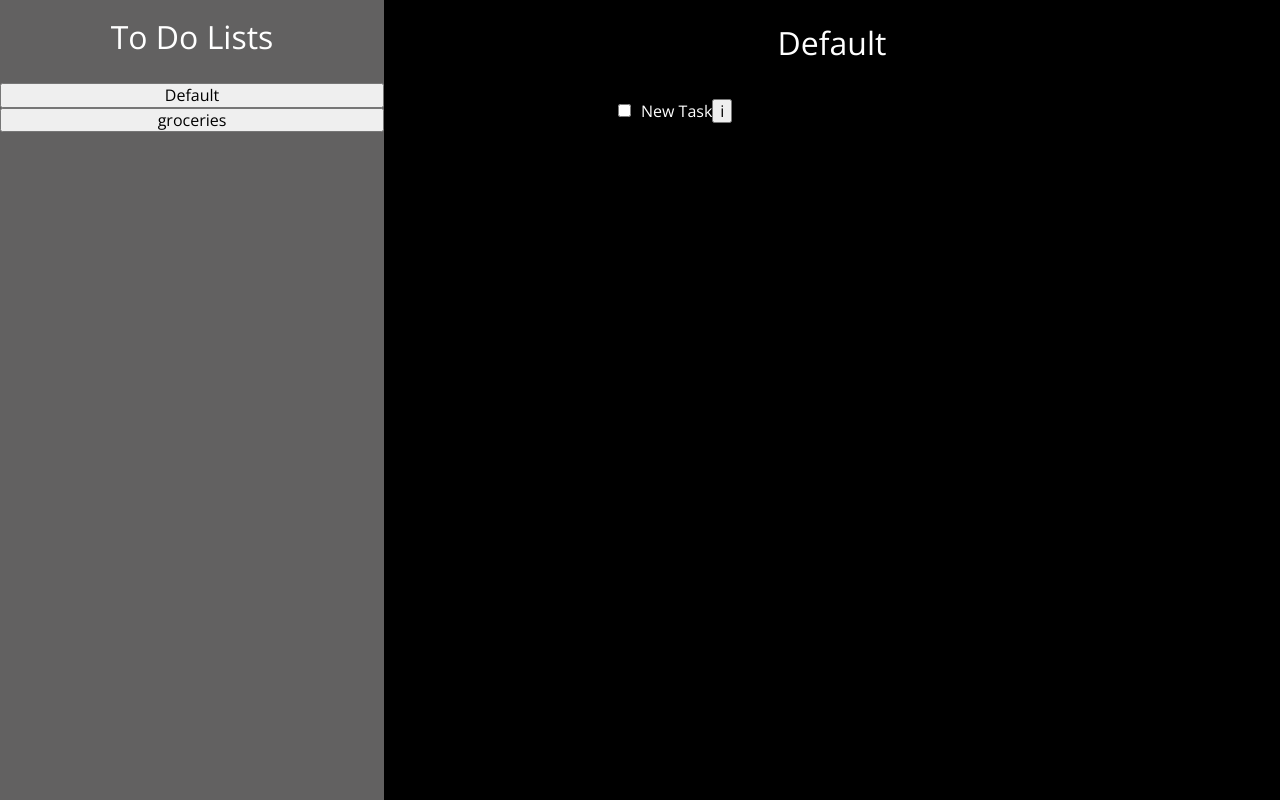
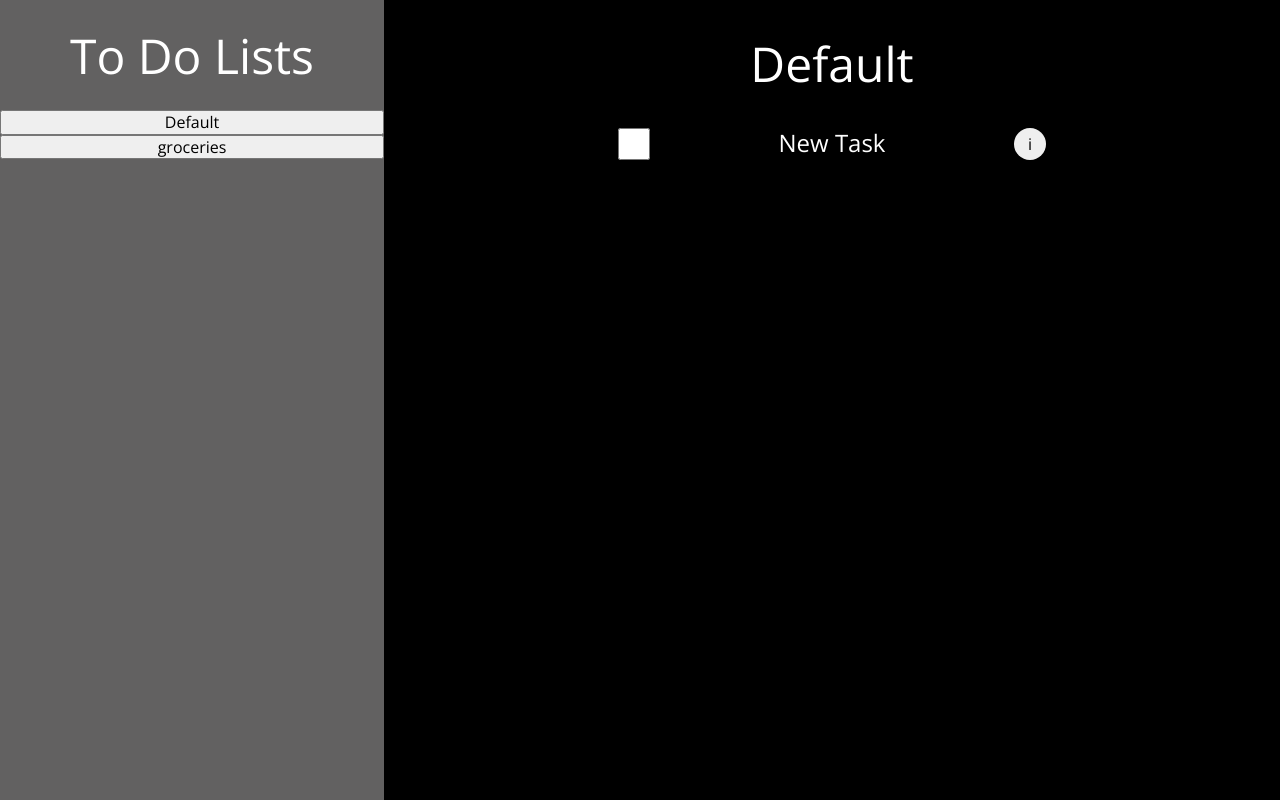
Before and after one commit to Behindtheboard/to-do-list, a website built with webpack: page src/index.html in a window 1280 px wide. Built offline with nearby package versions, Linux system fonts and the light colour scheme.

Commit message:
Style Tasks

```diff
--- a/src/style.css
+++ b/src/style.css
@@ -203,7 +203,7 @@ body {
 }
 
 h1, h2 {
-    font-size: 2rem;
+    font-size: 3rem;
     text-align: center;
     margin-bottom: 30px;
 }
@@ -230,9 +230,25 @@ h1, h2 {
 }
 
 #task {
+    display: flex;
+    justify-content: space-between;
     padding: 10px;
+    height: 30px;
+}
+
+[id$="-checkbox"] {
+    height: 32px;
+    width: 32px;
 }
 
 #task label {
-    padding-left: 10px;
+    align-self: center;
+    font-size: 1.5rem;
 }
+
+[id$="info-button"] {
+    height: 32px;
+    width: 32px;
+    border-radius: 16px;
+    border: none;
+}
```
Also changed, not shown: dist/index.bundle.js.
